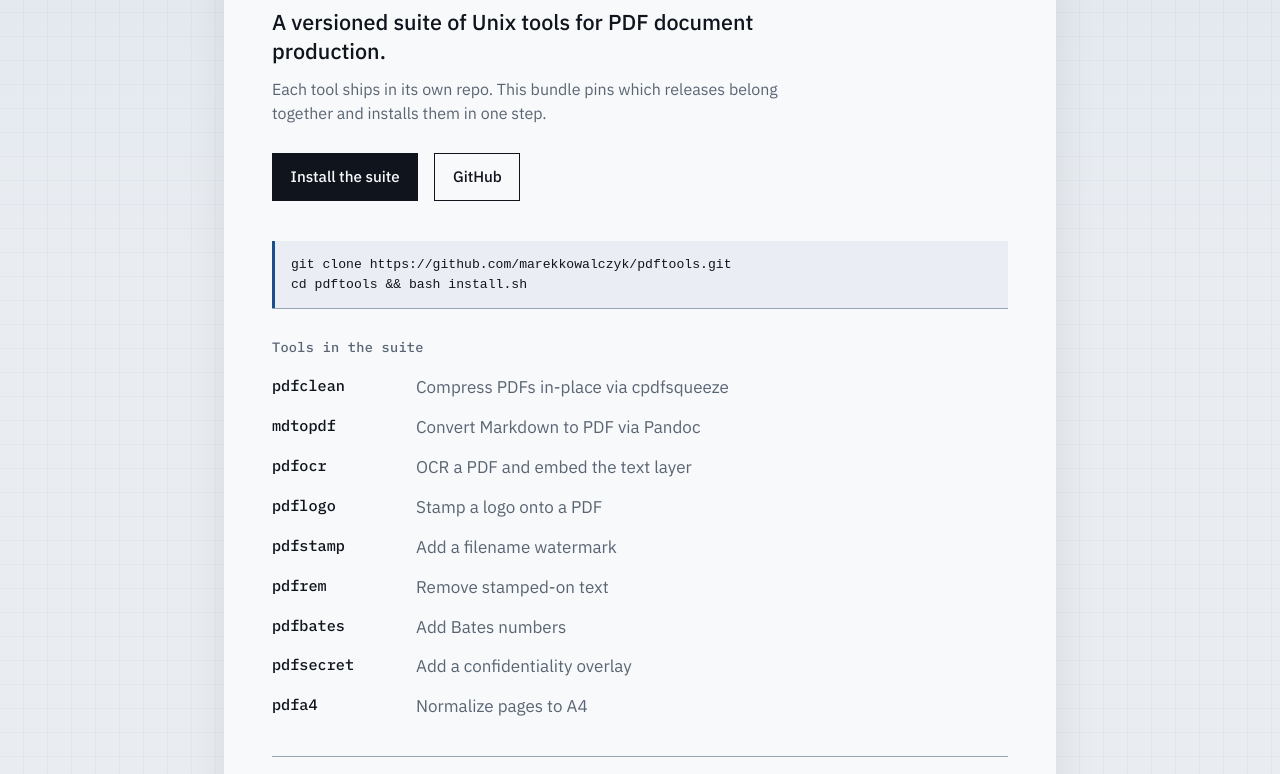
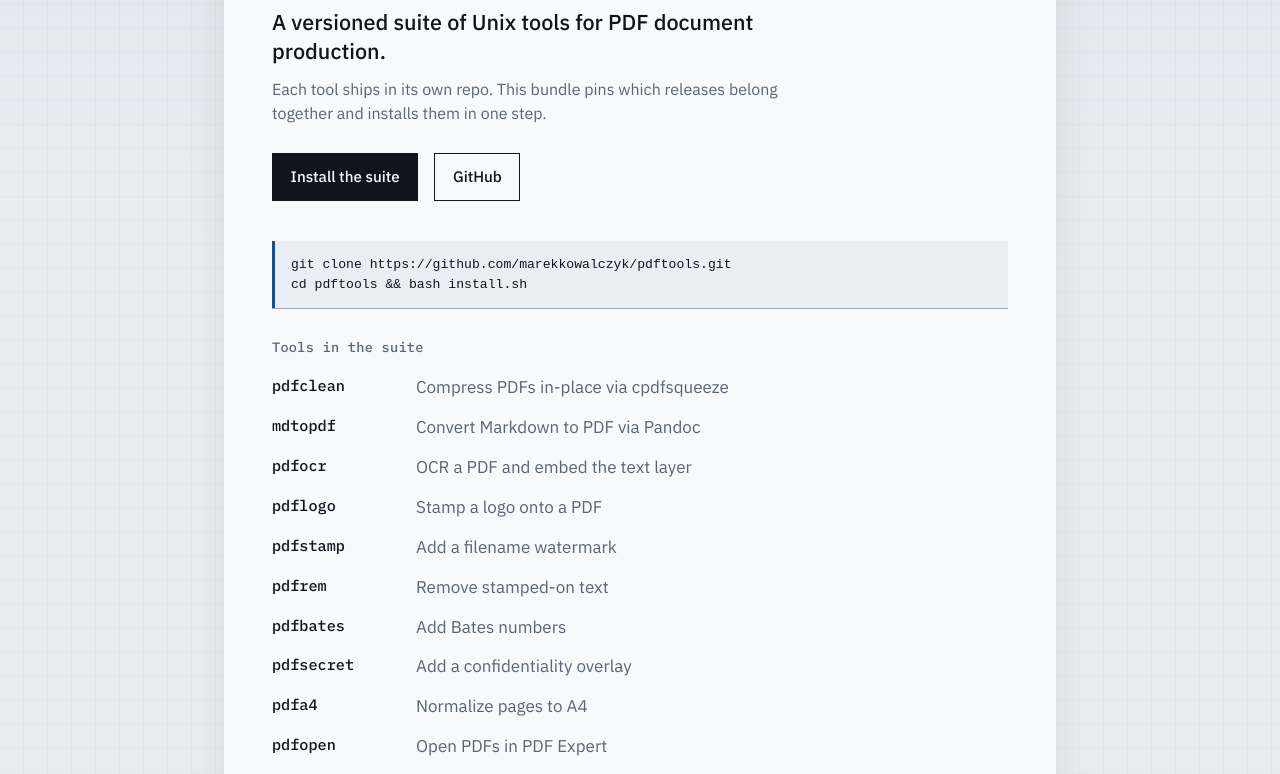
Before and after one commit to marekkowalczyk/pdftools, a plain HTML site: page docs/index.html in a window 1280 px wide. Shown: the part 168-942 px from the top of the page. Drawn offline with Linux system fonts and the light colour scheme.

Commit message:
Add pdfopen membership and suite-wide PDF glob conventions
Introduce vendored pdftools-globs helper, document PDF-only/quoted-glob/** rules, and wire pdfopen into the installer and docs. Note pdfblank as a future tool.

Co-authored-by: Cursor <cursoragent@cursor.com>

```diff
--- a/docs/index.html
+++ b/docs/index.html
@@ -69,6 +69,8 @@ cd pdftools &amp;&amp; bash install.sh</code></pre>
           <dd>Add a confidentiality overlay</dd>
           <dt><a href="https://github.com/marekkowalczyk/pdfa4">pdfa4</a></dt>
           <dd>Normalize pages to A4</dd>
+          <dt><a href="https://github.com/marekkowalczyk/pdfopen">pdfopen</a></dt>
+          <dd>Open PDFs in PDF Expert</dd>
         </dl>
       </section>
 
```
Also changed, not shown: 7 other files.
